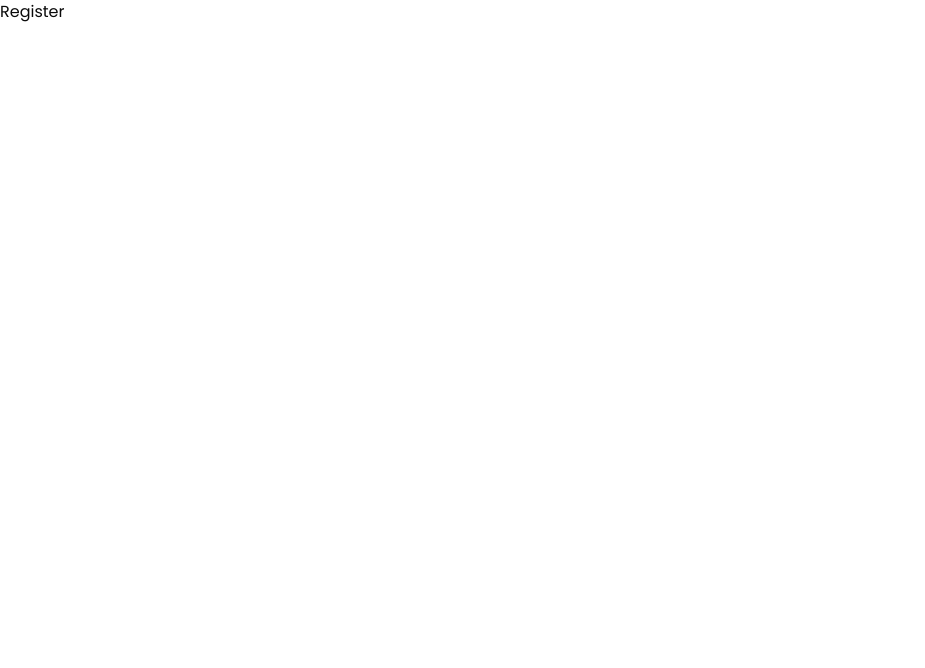
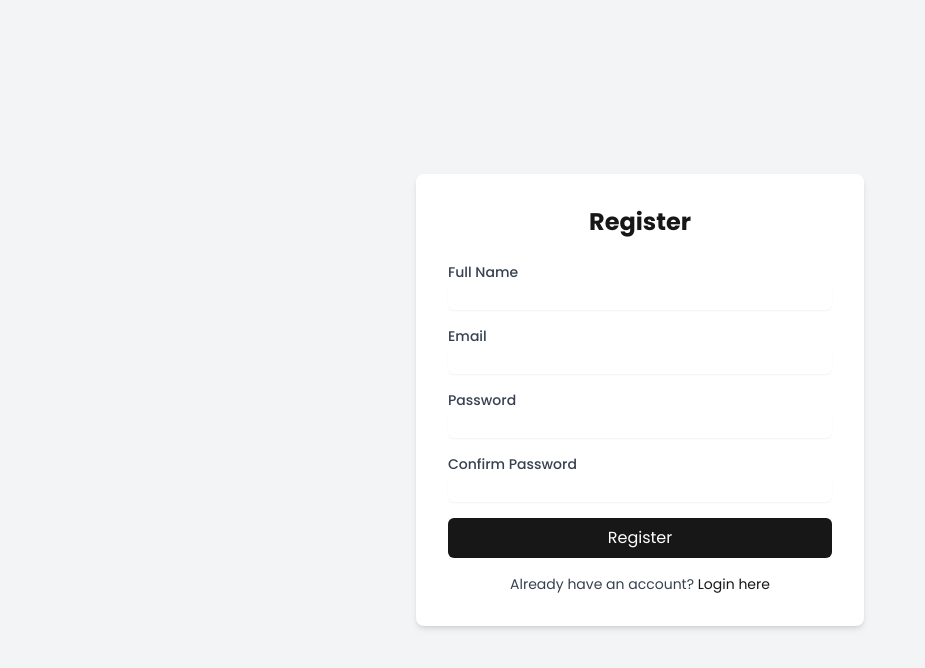
Before and after one commit to Shazzadhossensunny/bike-shop, a React (Vite) app: page /register in a window 1280 px wide. Shown: the top 668 px of the page, without its empty margins (0-925 px from the left). Built offline with nearby package versions, Linux system fonts and the light colour scheme.

Commit message:
register page ui design

```diff
--- a/src/pages/Login.tsx
+++ b/src/pages/Login.tsx
@@ -1,5 +1,5 @@
 import { FieldValues, SubmitHandler, useForm } from "react-hook-form";
-import { Link, useNavigate } from "react-router-dom";
+import { Link } from "react-router-dom";
 
 export default function Login() {
   const {
--- a/src/pages/Register.tsx
+++ b/src/pages/Register.tsx
@@ -1,3 +1,102 @@
+import { FieldValues, SubmitHandler, useForm } from "react-hook-form";
+import { Link } from "react-router-dom";
+
 export default function Register() {
-  return <div>Register</div>;
+  const {
+    register,
+    handleSubmit,
+    // formState: { errors },
+  } = useForm();
+  const onSubmit: SubmitHandler<FieldValues> = (data) => {
+    console.log(data);
+  };
+  return (
+    <div className="min-h-screen flex items-center justify-center bg-base">
+      <div className="bg-white p-8 rounded-lg shadow-md w-full max-w-md">
+        <h2 className="text-2xl font-bold mb-6 text-primary text-center">
+          Register
+        </h2>
+        <form onSubmit={handleSubmit(onSubmit)} className="space-y-4">
+          <div>
+            <label
+              htmlFor="name"
+              className="block text-sm font-medium text-neutral"
+            >
+              Full Name
+            </label>
+            <input
+              type="text"
+              {...register("name")}
+              className="mt-1 block w-full rounded-md border-gray-300 shadow-sm focus:border-primary focus:ring focus:ring-primary focus:ring-opacity-50"
+            />
+            {/* {errors.name && (
+          <p className="text-red-500 text-sm mt-1">{errors.name.message}</p>
+        )} */}
+          </div>
+          <div>
+            <label
+              htmlFor="email"
+              className="block text-sm font-medium text-neutral"
+            >
+              Email
+            </label>
+            <input
+              type="email"
+              {...register("email")}
+              className="mt-1 block w-full rounded-md border-gray-300 shadow-sm focus:border-primary focus:ring focus:ring-primary focus:ring-opacity-50"
+            />
+            {/* {errors.email && (
+          <p className="text-red-500 text-sm mt-1">{errors.email.message}</p>
+        )} */}
+          </div>
+          <div>
+            <label
+              htmlFor="password"
+              className="block text-sm font-medium text-neutral"
+            >
+              Password
+            </label>
+            <input
+              type="password"
+              {...register("password")}
+              className="mt-1 block w-full rounded-md border-gray-300 shadow-sm focus:border-primary focus:ring focus:ring-primary focus:ring-opacity-50"
+            />
+            {/* {errors.password && (
+          <p className="text-red-500 text-sm mt-1">{errors.password.message}</p>
+        )} */}
+          </div>
+          <div>
+            <label
+              htmlFor="confirmPassword"
+              className="block text-sm font-medium text-neutral"
+            >
+              Confirm Password
+            </label>
+            <input
+              type="password"
+              {...register("confirmPassword")}
+              className="mt-1 block w-full rounded-md border-gray-300 shadow-sm focus:border-primary focus:ring focus:ring-primary focus:ring-opacity-50"
+            />
+            {/* {errors.confirmPassword && (
+          <p className="text-red-500 text-sm mt-1">{errors.confirmPassword.message}</p>
+        )} */}
+          </div>
+          <button
+            type="submit"
+            className="w-full bg-primary text-white py-2 rounded-md hover:bg-blue-700 transition duration-300"
+          >
+            Register
+          </button>
+        </form>
+        <div className="mt-4 text-center">
+          <p className="text-sm text-neutral">
+            Already have an account?{" "}
+            <Link to="/login" className="text-primary hover:underline">
+              Login here
+            </Link>
+          </p>
+        </div>
+      </div>
+    </div>
+  );
 }
```
